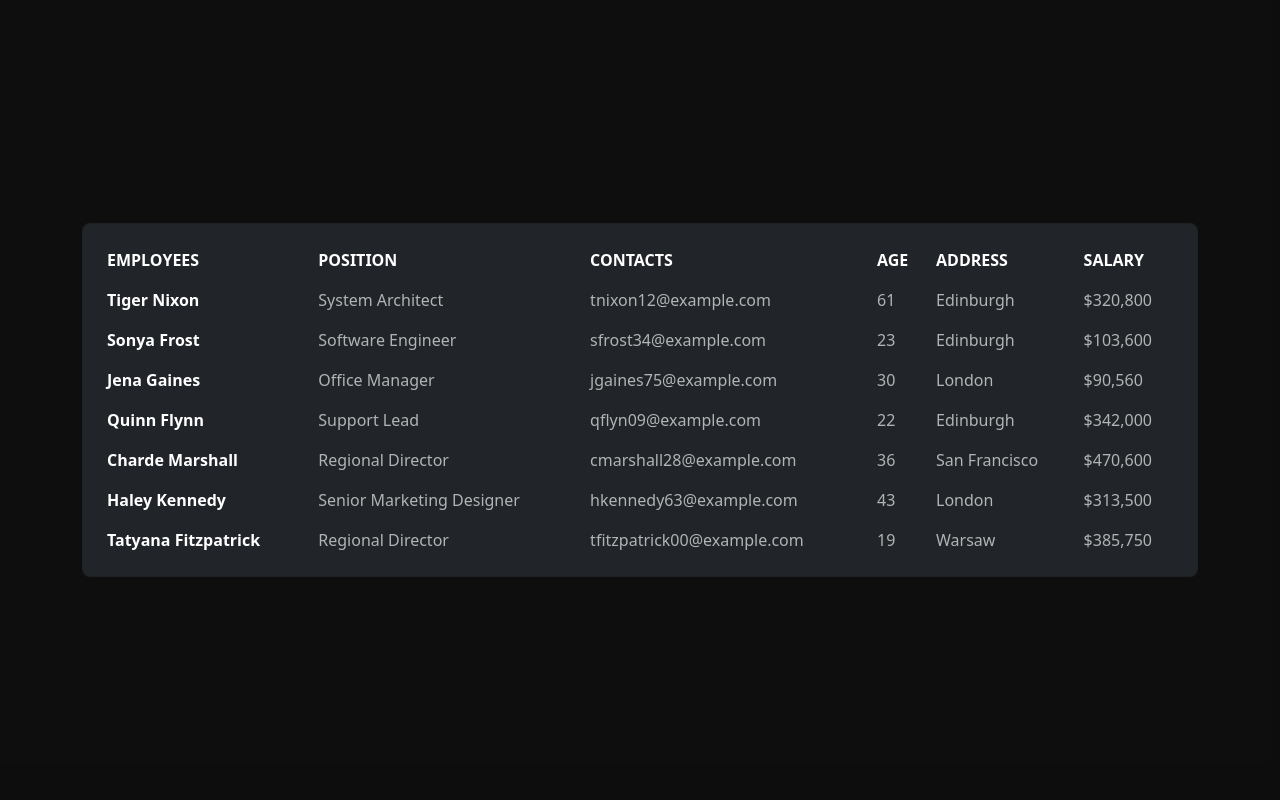
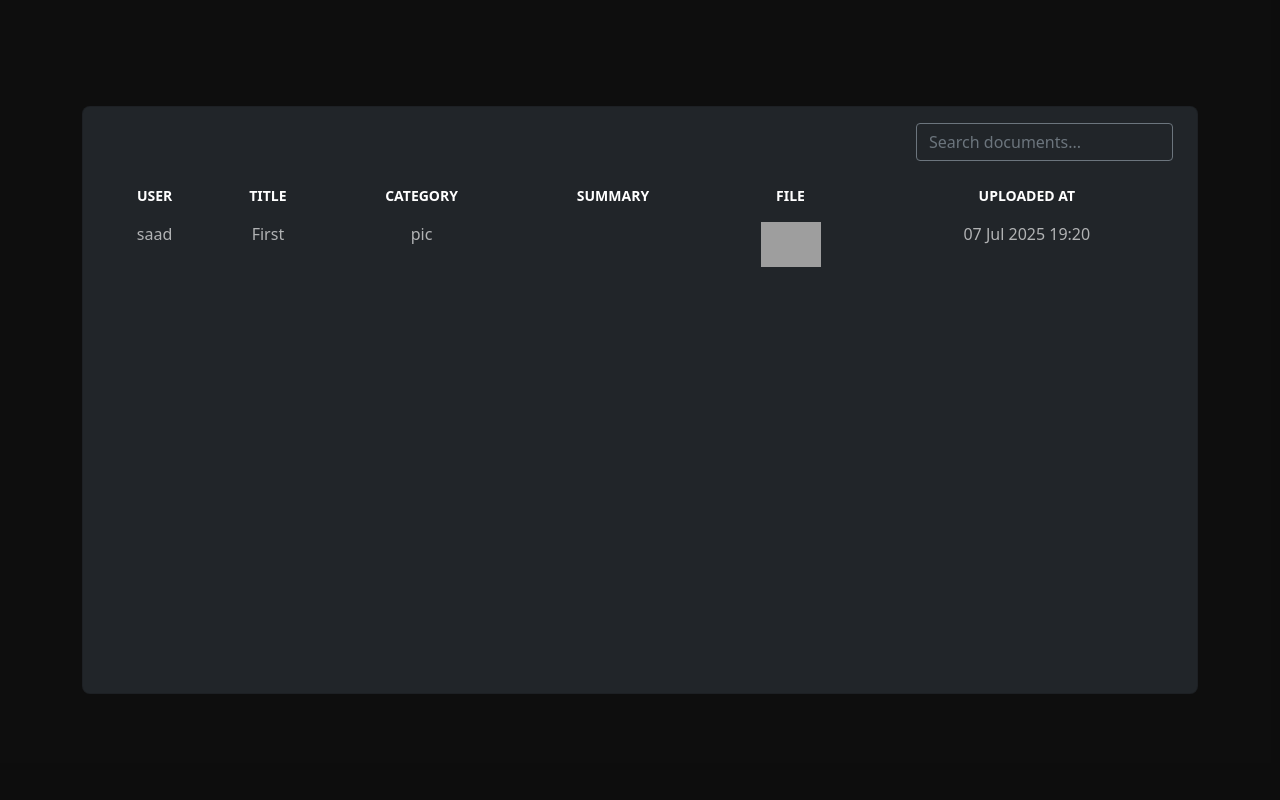
Before and after one commit to msncoder/dms_project, a Django app: template documents/templates/documents/list.html in a window 1280 px wide. Run offline with Django 5.2, Linux system fonts and the light colour scheme; the template is opened without the code that fills it: values that come from a table or form of the project are taken from there, others are empty; data comes from the database, SQL or seed files in the repository; grey boxes are pictures that could not be loaded.

Commit message:
list of all document feature done

```diff
--- a/documents/templates/documents/list.html
+++ b/documents/templates/documents/list.html
@@ -1,5 +1,6 @@
 
 <!doctype html>
+{% load static %}
 <html lang="en">
   <head>
     <!-- Required meta tags -->
@@ -8,6 +9,7 @@
 
     <!-- Bootstrap CSS -->
     <link href="https://cdn.jsdelivr.net/npm/bootstrap@5.0.2/dist/css/bootstrap.min.css" rel="stylesheet" integrity="sha384-EVSTQN3/azprG1Anm3QDgpJLIm9Nao0Yz1ztcQTwFspd3yD65VohhpuuCOmLASjC" crossorigin="anonymous">
+<link rel="stylesheet" href="https://cdnjs.cloudflare.com/ajax/libs/font-awesome/6.4.0/css/all.min.css">
 
     <style>
       html,
@@ -36,22 +38,48 @@ tbody td {
 .card {
   border-radius: .5rem;
 }
+
+/* Scrollbar for table container */
+  .table-responsive::-webkit-scrollbar {
+    width: 8px;
+  }
+
+  .table-responsive::-webkit-scrollbar-track {
+    background: #1e1e1e;
+    border-radius: 10px;
+  }
+
+  .table-responsive::-webkit-scrollbar-thumb {
+    background-color: #555;
+    border-radius: 10px;
+    border: 1px solid #333;
+  }
+
+  .table-responsive::-webkit-scrollbar-thumb:hover {
+    background-color: #777;
+  }
+
+  /* Firefox scrollbar (experimental support) */
+  .table-responsive {
+    scrollbar-color: #555 #1e1e1e;
+    scrollbar-width: thin;
+  }
+
+
+  input:-webkit-autofill {
+  -webkit-box-shadow: 0 0 0px 1000px #212529 inset !important;
+  -webkit-text-fill-color: #ffffff !important;
+  caret-color: #ffffff;
+}
+
     </style>
 
     <title>Hello, world!</title>
   </head>
   <body>
-   {% comment %} <h2>My Documents</h2>
-<ul>
-  {% for doc in documents %}
-    <li>{{ doc.title }} — {{ doc.summary|truncatechars:100 }}</li>
-  {% empty %}
-    <li>No documents found.</li>
-  {% endfor %}
-</ul> {% endcomment %}
 
 
-<section class="intro">
+    <section class="intro">
   <div class="bg-image h-100" style="background-color: #121212">
     <div class="mask d-flex align-items-center h-100" style="background-color: rgba(0,0,0,.25);">
       <div class="container">
@@ -59,75 +87,66 @@ tbody td {
           <div class="col-12">
             <div class="card bg-dark shadow-2-strong">
               <div class="card-body">
-                <div class="table-responsive">
-                  <table class="table table-dark table-borderless mb-0">
-                    <thead>
+
+                <!-- Search Bar -->
+  <div class="d-flex justify-content-end mb-3">
+    <form class="d-flex">
+      <input id="searchInput" class="form-control me-2 bg-dark text-white border-secondary"
+         type="search" placeholder="Search documents..." aria-label="Search">
+
+    </form>
+  </div>
+
+
+<div class="table-responsive" style="height: 500px; overflow-y: scroll;">
+  <table class="table table-dark table-hover table-borderless mb-0 text-center" style="min-width: 1000px;">
+
+                    <thead class="text-uppercase text-white-50 small">
                       <tr>
-                        <th scope="col">EMPLOYEES</th>
-                        <th scope="col">POSITION</th>
-                        <th scope="col">CONTACTS</th>
-                        <th scope="col">AGE</th>
-                        <th scope="col">ADDRESS</th>
-                        <th scope="col">SALARY</th>
+                        <th>User</th>
+                        <th>Title</th>
+                        <th>Category</th>
+                        <th>Summary</th>
+                        <th>File</th>
+                        <th>Uploaded At</th>
                       </tr>
                     </thead>
                     <tbody>
-                      <tr>
-                        <th scope="row">Tiger Nixon</th>
-                        <td>System Architect</td>
-                        <td>tnixon12@example.com</td>
-                        <td>61</td>
-                        <td>Edinburgh</td>
-                        <td>$320,800</td>
-                      </tr>
-                      <tr>
-                        <th scope="row">Sonya Frost</th>
-                        <td>Software Engineer</td>
-                        <td>sfrost34@example.com</td>
-                        <td>23</td>
-                        <td>Edinburgh</td>
-                        <td>$103,600</td>
-                      </tr>
-                      <tr>
-                        <th scope="row">Jena Gaines</th>
-                        <td>Office Manager</td>
-                        <td>jgaines75@example.com</td>
-                        <td>30</td>
-                        <td>London</td>
-                        <td>$90,560</td>
-                      </tr>
-                      <tr>
-                        <th scope="row">Quinn Flynn</th>
-                        <td>Support Lead</td>
-                        <td>qflyn09@example.com</td>
-                        <td>22</td>
-                        <td>Edinburgh</td>
-                        <td>$342,000</td>
-                      </tr>
-                      <tr>
-                        <th scope="row">Charde Marshall</th>
-                        <td>Regional Director</td>
-                        <td>cmarshall28@example.com</td>
-                        <td>36</td>
-                        <td>San Francisco</td>
-                        <td>$470,600</td>
-                      </tr>
-                      <tr>
-                        <th scope="row">Haley Kennedy</th>
-                        <td>Senior Marketing Designer</td>
-                        <td>hkennedy63@example.com</td>
-                        <td>43</td>
-                        <td>London</td>
-                        <td>$313,500</td>
-                      </tr>
-                      <tr>
-                        <th scope="row">Tatyana Fitzpatrick</th>
-                        <td>Regional Director</td>
-                        <td>tfitzpatrick00@example.com</td>
-                        <td>19</td>
-                        <td>Warsaw</td>
-                        <td>$385,750</td>
-                      </tr>
+                      {% for doc in documents %}
+                        <tr>
+                          <td>{{ doc.user.username }}</td>
+                          <td>{{ doc.title }}</td>
+                          <td>{{ doc.category }}</td>
+                          <td>{{ doc.summary|truncatechars:80 }}</td>
+
+
+   <td>
+  {% with doc.file.url|lower as file %}
+    {% if ".jpg" in file or ".jpeg" in file or ".png" in file %}
+      <img src="{{ doc.file.url }}" alt="Image" width="60">
+    {% elif ".pdf" in file %}
+      <i class="fas fa-file-pdf text-danger fs-4"></i>
+    {% elif ".doc" in file or ".docx" in file %}
+      <i class="fas fa-file-word text-primary fs-4"></i>
+    {% elif ".xls" in file or ".xlsx" in file %}
+      <i class="fas fa-file-excel text-success fs-4"></i>
+    {% elif ".ppt" in file or ".pptx" in file %}
+      <i class="fas fa-file-powerpoint text-warning fs-4"></i>
+    {% else %}
+      <a href="{{ doc.file.url }}" target="_blank" class="btn btn-sm btn-outline-light">View</a>
+    {% endif %}
+  {% endwith %}
+</td>
+
+
+
+                          <td>{{ doc.uploaded_at|date:"d M Y H:i" }}</td>
+                        </tr>
+                      {% empty %}
+                        <tr>
+                          <td colspan="6">No documents found.</td>
+                        </tr>
+                      {% endfor %}
                     </tbody>
                   </table>
                 </div>
@@ -141,15 +160,29 @@ tbody td {
 </section>
 
 
+  <script>
+  document.addEventListener('DOMContentLoaded', function () {
+    const input = document.getElementById('searchInput');
+    const rows = document.querySelectorAll('table tbody tr');
+
+    input.addEventListener('keyup', function () {
+      const filter = input.value.toLowerCase();
+
+      rows.forEach(function (row) {
+        const match = row.textContent.toLowerCase().includes(filter);
+        row.style.visibility = match ? 'visible' : 'collapse';
+      });
+    });
+  });
+</script>
+
+
+
     <!-- Optional JavaScript; choose one of the two! -->
 
     <!-- Option 1: Bootstrap Bundle with Popper -->
     <script src="https://cdn.jsdelivr.net/npm/bootstrap@5.0.2/dist/js/bootstrap.bundle.min.js" integrity="sha384-MrcW6ZMFYlzcLA8Nl+NtUVF0sA7MsXsP1UyJoMp4YLEuNSfAP+JcXn/tWtIaxVXM" crossorigin="anonymous"></script>
 
-    <!-- Option 2: Separate Popper and Bootstrap JS -->
-    <!--
-    <script src="https://cdn.jsdelivr.net/npm/@popperjs/core@2.9.2/dist/umd/popper.min.js" integrity="sha384-IQsoLXl5PILFhosVNubq5LC7Qb9DXgDA9i+tQ8Zj3iwWAwPtgFTxbJ8NT4GN1R8p" crossorigin="anonymous"></script>
-    <script src="https://cdn.jsdelivr.net/npm/bootstrap@5.0.2/dist/js/bootstrap.min.js" integrity="sha384-cVKIPhGWiC2Al4u+LWgxfKTRIcfu0JTxR+EQDz/bgldoEyl4H0zUF0QKbrJ0EcQF" crossorigin="anonymous"></script>
-    -->
+
   </body>
 </html>
```
Also changed, not shown: documents/ai_summarizer.py (+8 -1 lines), documents/ocr_utils.py (+48 -0 lines), documents/views.py (+84 -14 lines), 5 other files.
